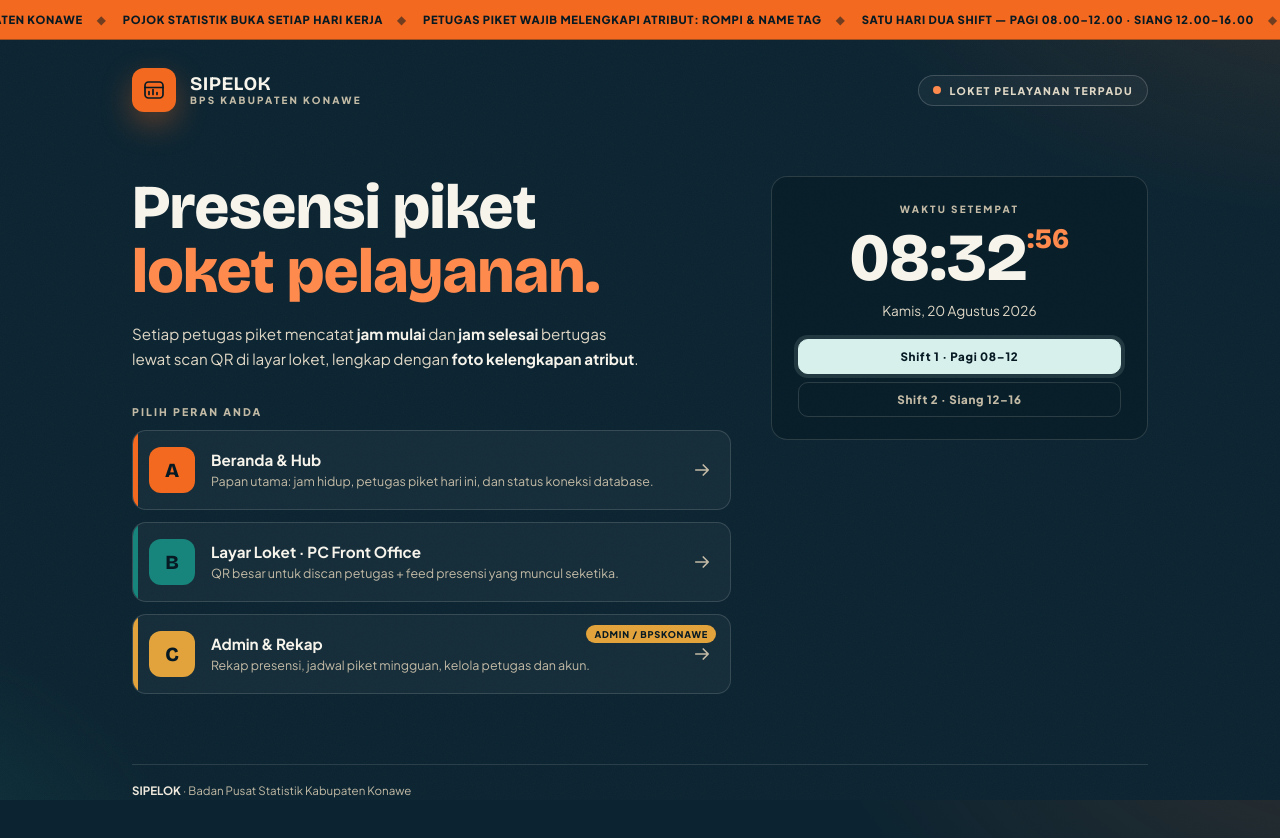
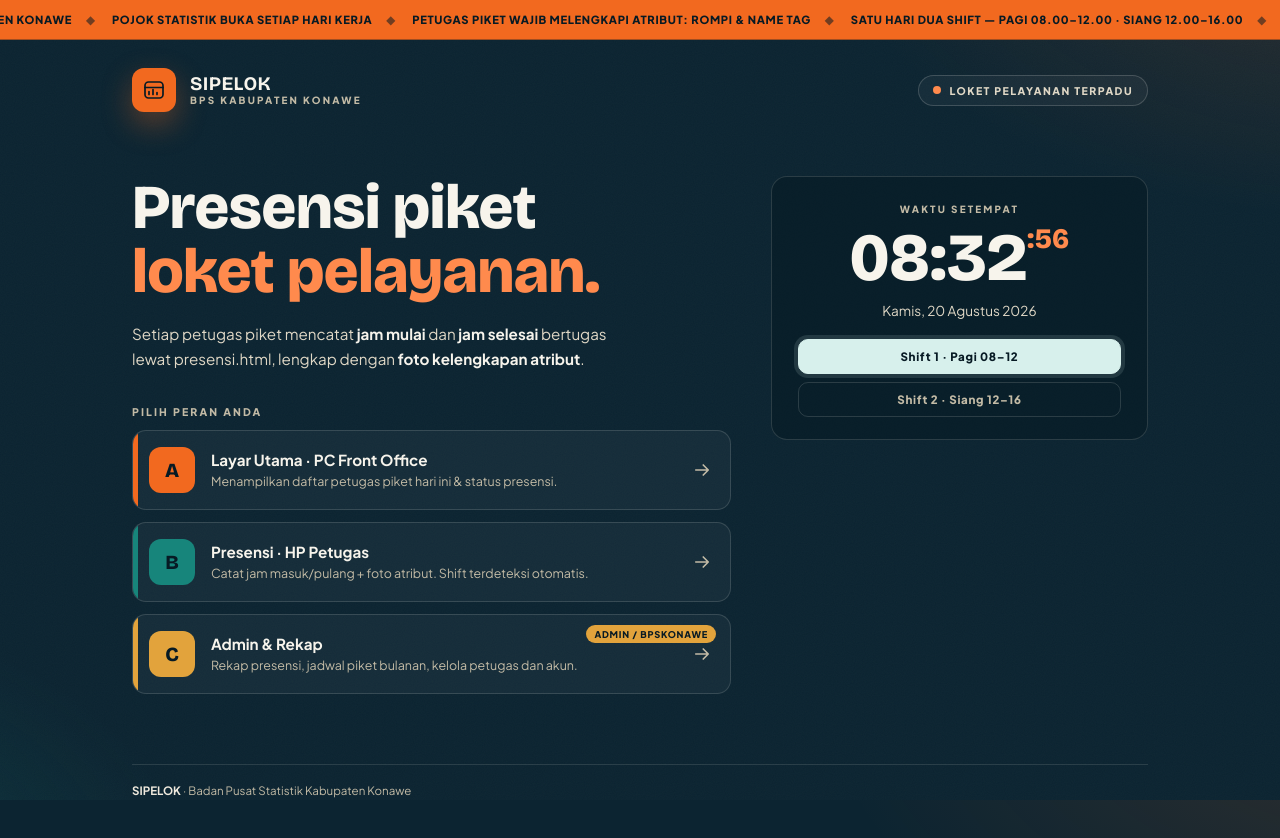
Before and after one commit to zkddn/sipelok, a React (Vite) app: page / in a window 1280 px wide. Built offline with nearby package versions, Linux system fonts and the light colour scheme.

Commit message:
task snapshot 85dedcfb-da2b-4db9-84d2-51d72ebb8a1a

```diff
--- a/index.html
+++ b/index.html
@@ -3,7 +3,7 @@
   <head>
     <meta charset="UTF-8" />
     <meta name="viewport" content="width=device-width, initial-scale=1.0, viewport-fit=cover" />
-    <meta name="description" content="SIPELOK — Sistem Presensi Piket Loket Pelayanan BPS Kabupaten Konawe. Scan QR, catat jam bertugas, lengkapi atribut." />
+    <meta name="description" content="SIPELOK — Sistem Presensi Piket Loket Pelayanan BPS Kabupaten Konawe. Catat jam bertugas, lengkapi atribut." />
     <meta name="theme-color" content="#0c2431" />
     <link rel="manifest" href="manifest.webmanifest" />
     <link rel="icon" type="image/svg+xml" href="icon.svg" />
--- a/public/standalone/index.html
+++ b/public/standalone/index.html
@@ -28,7 +28,7 @@
     const now = new Date();
     const shift = shiftForTime(now);
     lastShift = shift;
-    const jd = jadwalUntuk(now);
+    const jd = jadwalUntukSekarang();
     const t = todayStr();
 
     const barisPiket = [1, 2].map((sh) => {
@@ -72,8 +72,8 @@
             '</div>' +
 
             '<div style="display:flex;flex-direction:column;gap:14px;margin-top:30px">' +
-              '<a class="card jnd hoverable rise" href="loket.html"><span class="plat">A</span><span class="grow"><b>Layar Loket — PC Front Office</b><small>Buka di komputer loket: menampilkan daftar petugas piket hari ini & status presensi.</small></span><svg class="panah" width="20" height="20" viewBox="0 0 24 24" fill="none" stroke="currentColor" stroke-width="2" stroke-linecap="round"><path d="M4.5 12h15M13.5 6l6 6-6 6"/></svg></a>' +
-              '<a class="card jnd j-b hoverable rise" style="animation-delay:.07s" href="presensi.html"><span class="plat">B</span><span class="grow"><b>Petugas Piket — Presensi HP</b><small>Buka di HP petugas untuk mencatat jam masuk/pulang + foto atribut. Shift terdeteksi otomatis dari jam.</small></span><svg class="panah" width="20" height="20" viewBox="0 0 24 24" fill="none" stroke="currentColor" stroke-width="2" stroke-linecap="round"><path d="M4.5 12h15M13.5 6l6 6-6 6"/></svg></a>' +
+              '<a class="card jnd hoverable rise" href="loket.html"><span class="plat">A</span><span class="grow"><b>Layar Utama — PC Front Office</b><small>Buka di komputer loket: menampilkan daftar petugas piket hari ini & status presensi.</small></span><svg class="panah" width="20" height="20" viewBox="0 0 24 24" fill="none" stroke="currentColor" stroke-width="2" stroke-linecap="round"><path d="M4.5 12h15M13.5 6l6 6-6 6"/></svg></a>' +
+              '<a class="card jnd j-b hoverable rise" style="animation-delay:.07s" href="presensi.html"><span class="plat">B</span><span class="grow"><b>Presensi — HP Petugas</b><small>Buka di HP petugas untuk mencatat jam masuk/pulang + foto atribut. Shift terdeteksi otomatis dari jam.</small></span><svg class="panah" width="20" height="20" viewBox="0 0 24 24" fill="none" stroke="currentColor" stroke-width="2" stroke-linecap="round"><path d="M4.5 12h15M13.5 6l6 6-6 6"/></svg></a>' +
               '<a class="card jnd j-c hoverable rise" style="animation-delay:.14s" href="admin.html"><span class="plat">C</span><span class="grow"><b>Admin & Rekap</b><small>Rekap presensi, jadwal piket mingguan, kelola petugas & akun.</small></span><svg class="panah" width="20" height="20" viewBox="0 0 24 24" fill="none" stroke="currentColor" stroke-width="2" stroke-linecap="round"><path d="M4.5 12h15M13.5 6l6 6-6 6"/></svg></a>' +
             '</div>' +
           '</section>' +
--- a/src/App.tsx
+++ b/src/App.tsx
@@ -15,17 +15,17 @@ const LOKET = [
   {
     kelas: "a",
     plat: "A",
-    href: "standalone/index.html",
-    judul: "Beranda & Hub",
-    desc: "Papan utama: jam hidup, petugas piket hari ini, dan status koneksi database.",
+    href: "standalone/loket.html",
+    judul: "Layar Utama · PC Front Office",
+    desc: "Menampilkan daftar petugas piket hari ini & status presensi.",
     tag: null as string | null,
   },
   {
     kelas: "b",
     plat: "B",
-    href: "standalone/loket.html",
-    judul: "Layar Loket · PC Front Office",
-    desc: "QR besar untuk discan petugas + feed presensi yang muncul seketika.",
+    href: "standalone/presensi.html",
+    judul: "Presensi · HP Petugas",
+    desc: "Catat jam masuk/pulang + foto atribut. Shift terdeteksi otomatis.",
     tag: null as string | null,
   },
   {
@@ -33,7 +33,7 @@ const LOKET = [
     plat: "C",
     href: "standalone/admin.html",
     judul: "Admin & Rekap",
-    desc: "Rekap presensi, jadwal piket mingguan, kelola petugas dan akun.",
+    desc: "Rekap presensi, jadwal piket bulanan, kelola petugas dan akun.",
     tag: "admin / bpskonawe",
   },
 ];
@@ -43,7 +43,7 @@ const TICKER = [
   "Pojok Statistik buka setiap hari kerja",
   "Petugas piket wajib melengkapi atribut: rompi & name tag",
   "Satu hari dua shift — Pagi 08.00–12.00 · Siang 12.00–16.00",
-  "Scan QR di layar loket untuk presensi bertugas",
+  "Presensi petugas via presensi.html dengan foto atribut",
 ];
 
 const IkonPanah = () => (
@@ -100,7 +100,7 @@ export default function App() {
             </h1>
             <p className="lead rise" style={{ animationDelay: "0.08s" }}>
               Setiap petugas piket mencatat <strong>jam mulai</strong> dan <strong>jam selesai</strong> bertugas lewat
-              scan QR di layar loket, lengkap dengan <strong>foto kelengkapan atribut</strong>.
+              presensi.html, lengkap dengan <strong>foto kelengkapan atribut</strong>.
             </p>
 
             <p className="subhead rise" style={{ animationDelay: "0.14s" }}>
```
